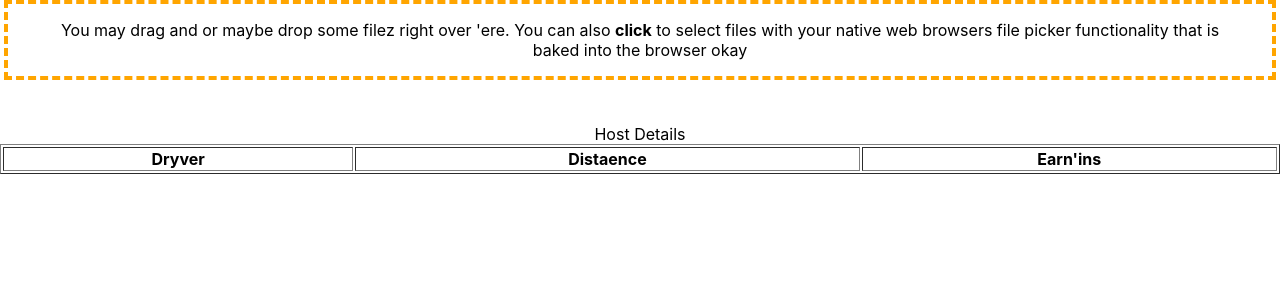
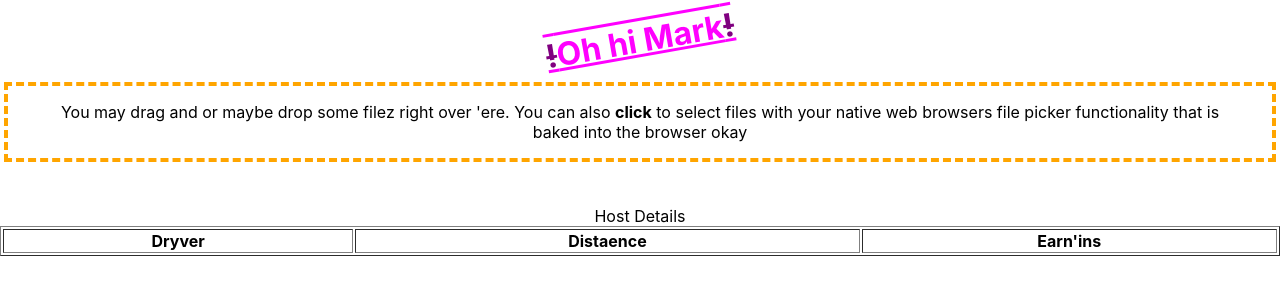
Before and after one commit to aaron-peloquin/marcus-parser, a React (Create React App) app: page / in a window 1280 px wide. Shown: the top 300 px of the page. Built offline with nearby package versions, Linux system fonts and the light colour scheme.

Commit message:
fancy pants styles

```diff
--- a/src/App.js
+++ b/src/App.js
@@ -2,9 +2,26 @@ import React from 'react'
 
 import HomeRoute from './pages/HomeRoute'
 
+const someBeautifulHeadingStyles = {
+  color:'magenta',
+  textAlign:'center',
+  transform: 'rotate(-10deg)',
+  textDecoration: 'overline underline',
+}
+
+const excalmationStyles = {
+  textDecoration: 'line-through',
+  color: 'purple'
+}
+
+const Oomf = () => <span className="fancyPantsSpin" data-nessesary="yes" style={excalmationStyles}>!</span>
+
 function App() {
   return (
     <div className="App">
+      <h1 style={someBeautifulHeadingStyles} data-aesthetics="lovely">
+        <Oomf />Oh hi Mark<Oomf />
+      </h1>
       <HomeRoute />
     </div>
   );
```
